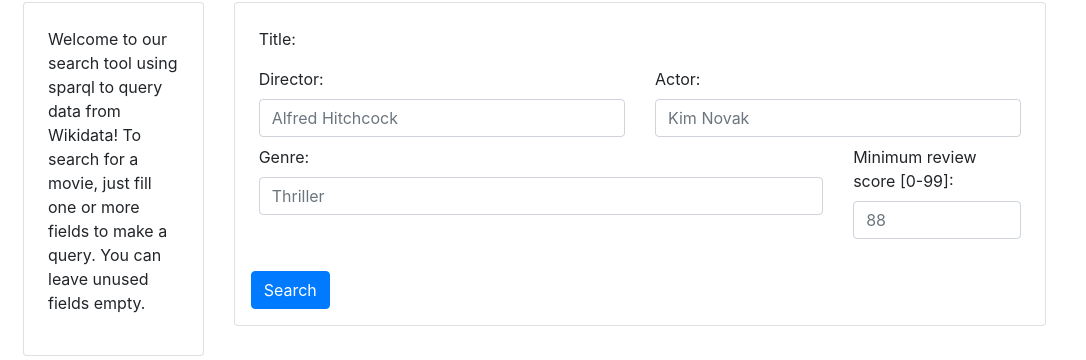
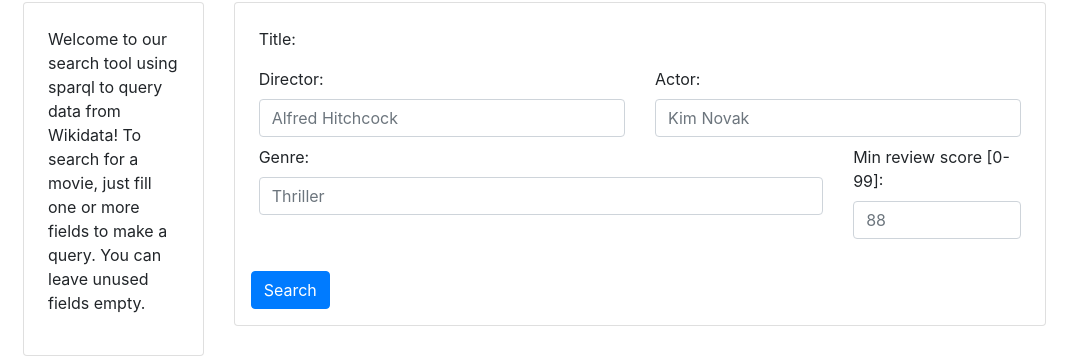
Before and after one commit to jerome-auguste/Adopte-un-Film, a Flask app: template templates/index.html in a window 1280 px wide. Shown: the part 182-542 px from the top of the page, without its empty margins (0-1086 px from the left). Run offline with Flask 2, Linux system fonts and the light colour scheme; the template is opened without the code that fills it, so the values that code supplies are empty; some libraries are stand-ins or nearby versions.

Commit message:
Small change in front

```diff
--- a/templates/index.html
+++ b/templates/index.html
@@ -48,7 +48,7 @@
                         <input type="text" class='form-control' name="genre" placeholder="Thriller">
                             </div>
                             <div class='col-md-3'>
-                                <label for="score">Minimum review score [0-99]:</label>
+                                <label for="score">Min review score [0-99]:</label>
                                 <input type="text" class='form-control' name="score" placeholder="88">
                             </div>
                         </div>
```
